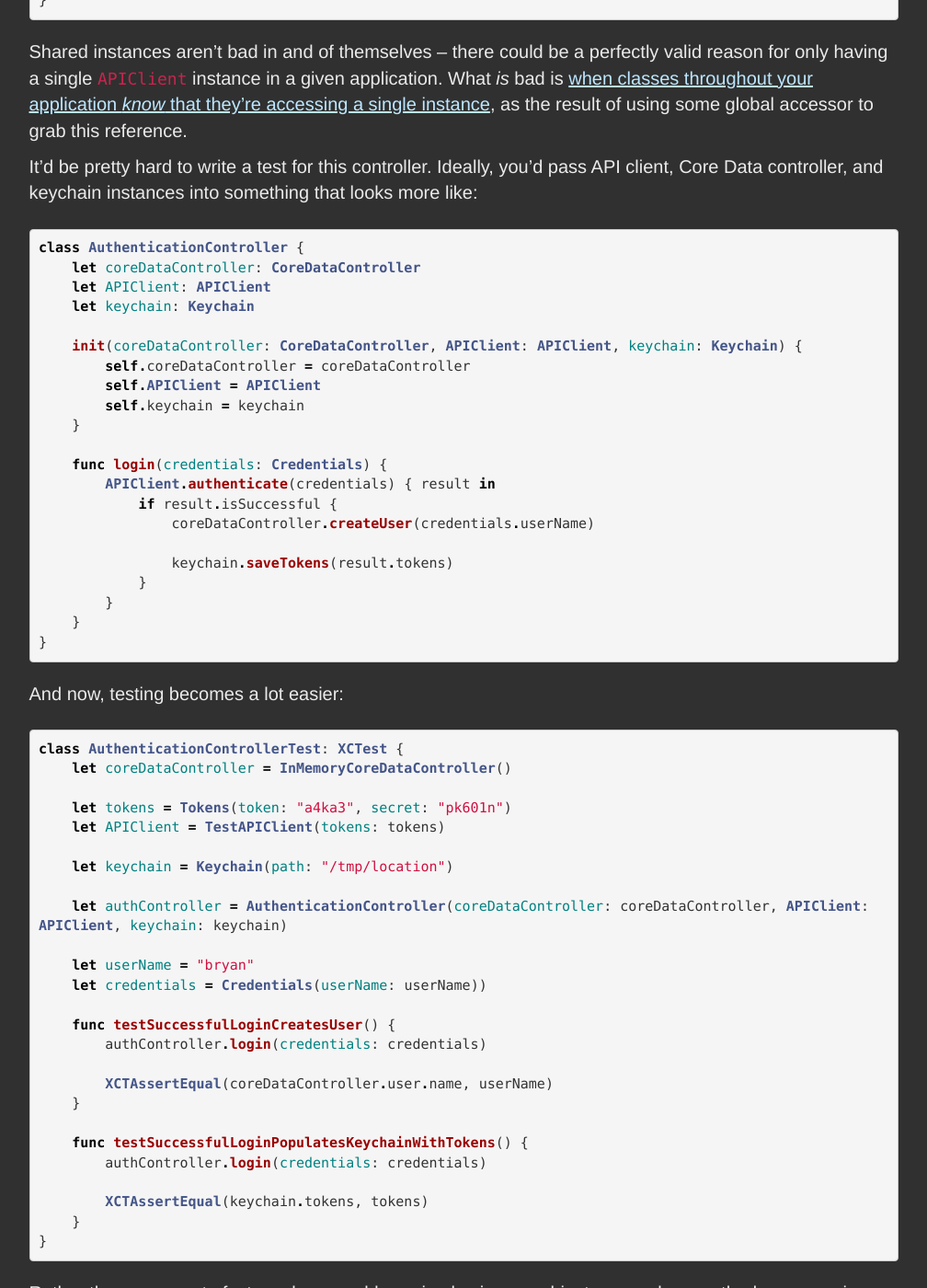
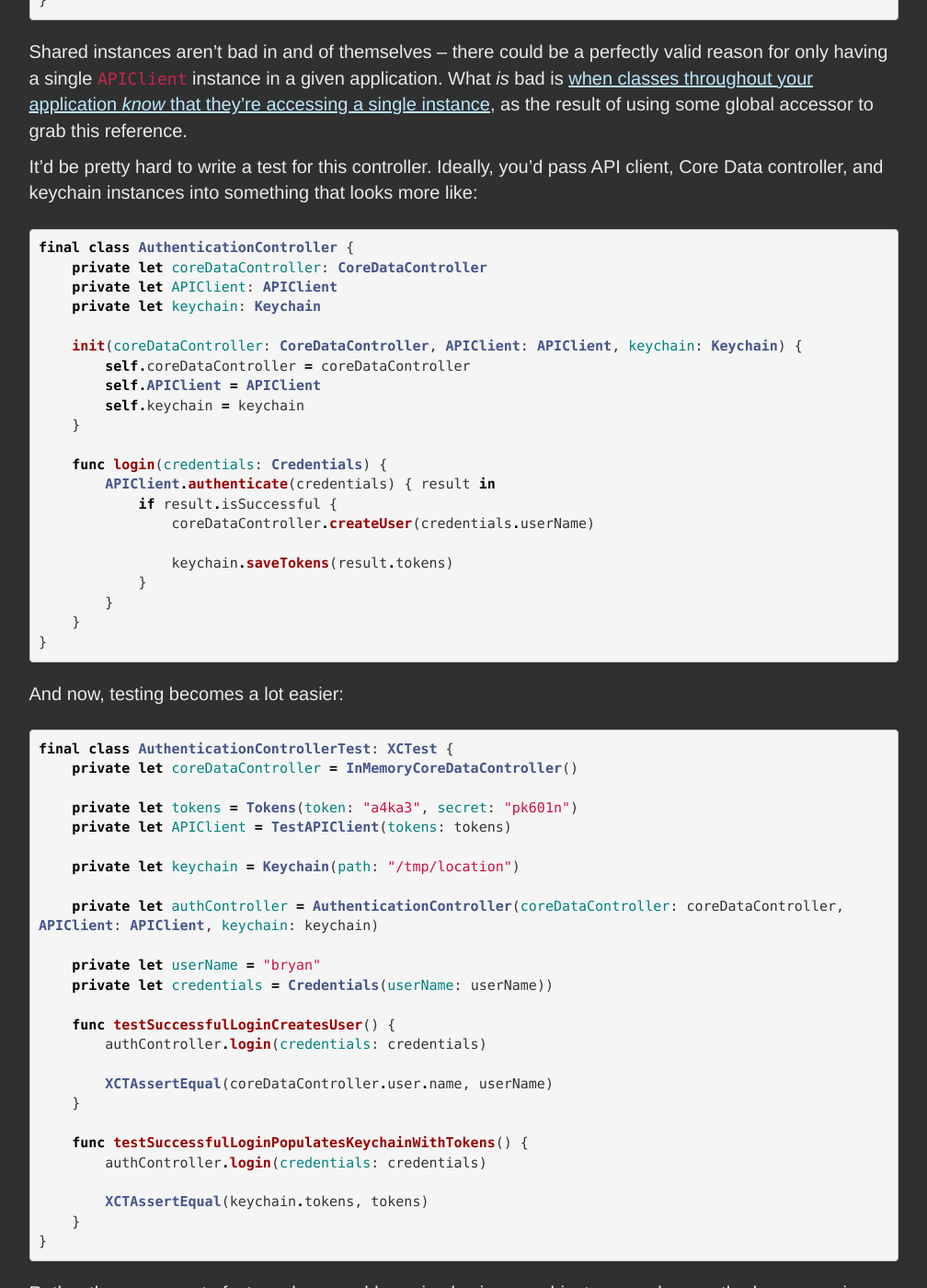
Before and after one commit to irace/irace.github.com, a Jekyll site: the page built from _posts/2015-05-20-glue-factories.md, in a window 1280 px wide and 1400 px high, scrolled down 1588 px. Shown: the whole window at 92% size, without its empty margins (136-1144 px from the left). Built offline with Jekyll 4.4.1, drawn with Linux system fonts in a browser that asks for light colours; nearby versions of some CDN libraries; some of the changed text lies outside the part shown.

Commit message:
Finalize and privatize

```diff
--- a/_posts/2015-05-20-glue-factories.md
+++ b/_posts/2015-05-20-glue-factories.md
@@ -10,8 +10,8 @@ Before getting into iOS development, I used to build server-side web application
 Of course, code that reads from disk isn’t particularly testable. Rather than mock out the file system access, we’d create [factory](http://en.wikipedia.org/wiki/Factory_(object-oriented_programming)) classes that would simply read our config file and inject the values into our class’s constructor. In pseudocode, it’d look something like this:
 
 {% highlight swift %}
-class ObjectFactory {
-    let properties: Properties
+final class ObjectFactory {
+    private let properties: Properties
 
     init() {
         properties = Properties(path: "/path/to/file")
@@ -32,7 +32,7 @@ Perhaps you’re starting a new application from scratch today. You can architec
 When working on a legacy iOS codebase, you likely have a number of intertwined, coupled dependencies that aren’t particularly testable. Maybe you have a single Core Data controller, or a shared API client instance. Similarly, maybe your user defaults and keychain are stored in an app group that doesn’t particularly lend itself to easily unit testing. Your class might look something like this:
 
 {% highlight swift %}
-class AuthenticationController {
+final class AuthenticationController {
     func login(credentials: Credentials) {
         APIClient.sharedInstance().authenticate(credentials) { result in
             if result.isSuccessful {
@@ -50,10 +50,10 @@ Shared instances aren’t bad in and of themselves – there could be a perfect
 It’d be pretty hard to write a test for this controller. Ideally, you’d pass API client, Core Data controller, and keychain instances into something that looks more like:
 
 {% highlight swift %}
-class AuthenticationController {
-    let coreDataController: CoreDataController
-    let APIClient: APIClient
-    let keychain: Keychain
+final class AuthenticationController {
+    private let coreDataController: CoreDataController
+    private let APIClient: APIClient
+    private let keychain: Keychain
 
     init(coreDataController: CoreDataController, APIClient: APIClient, keychain: Keychain) {
         self.coreDataController = coreDataController
@@ -76,18 +76,18 @@ class AuthenticationController {
 And now, testing becomes a lot easier:
 
 {% highlight swift %}
-class AuthenticationControllerTest: XCTest {
-    let coreDataController = InMemoryCoreDataController()
+final class AuthenticationControllerTest: XCTest {
+    private let coreDataController = InMemoryCoreDataController()
 
-    let tokens = Tokens(token: "a4ka3", secret: "pk601n")
-    let APIClient = TestAPIClient(tokens: tokens)
+    private let tokens = Tokens(token: "a4ka3", secret: "pk601n")
+    private let APIClient = TestAPIClient(tokens: tokens)
 
-    let keychain = Keychain(path: "/tmp/location")
+    private let keychain = Keychain(path: "/tmp/location")
 
-    let authController = AuthenticationController(coreDataController: coreDataController, APIClient: APIClient, keychain: keychain)
+    private let authController = AuthenticationController(coreDataController: coreDataController, APIClient: APIClient, keychain: keychain)
 
-    let userName = "bryan"
-    let credentials = Credentials(userName: userName))
+    private let userName = "bryan"
+    private let credentials = Credentials(userName: userName))
 
     func testSuccessfulLoginCreatesUser() {
         authController.login(credentials: credentials)
@@ -108,7 +108,7 @@ Rather than a separate factory class, could we simply give our object a new clas
 Let’s assume that – despite how nice it’d be – that it isn’t practical at this point in time for us to rewrite our application to make it particularly easy to get rid of all of these `sharedInstance` accessors. <mark>Introducing a factory is an easy way to avoid reworking our application to go all-in on dependency injection, but still keep our class’s logic isolated and testable.</mark>
 
 {% highlight swift %}
-class AuthenticationControllerFactory {
+final class AuthenticationControllerFactory {
     class func authenticationController() -> AuthenticationController {
         return AuthenticationController(
             coreDataController: CoreDataController.sharedInstance(),
```
